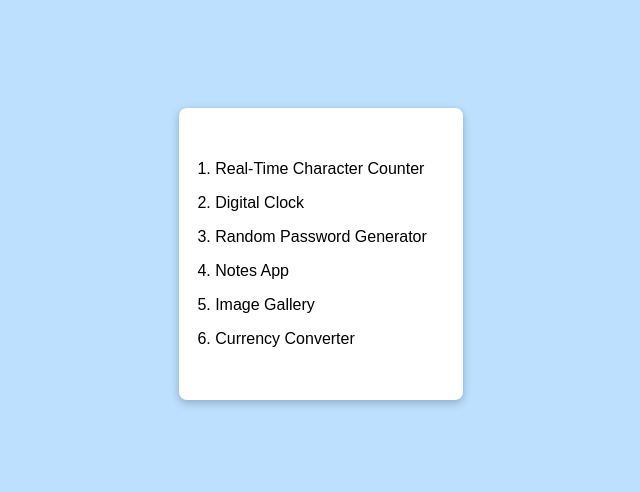
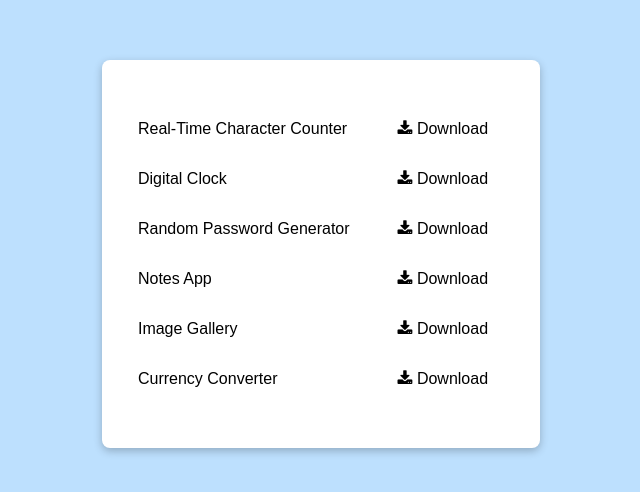
Before and after one commit to Siddharthv97/Exam, a plain HTML site: page index.html in a window 1280 px wide. Shown: the part 146-638 px from the top of the page, without its empty margins (319-959 px from the left). Drawn offline with Linux system fonts and the light colour scheme.

Commit message:
Update index.html
update download button

```diff
--- a/index.html
+++ b/index.html
@@ -5,6 +5,7 @@
     <meta charset="UTF-8">
     <meta name="viewport" content="width=device-width, initial-scale=1.0">
     <title>Document</title>
+    <link rel="stylesheet" href="https://cdnjs.cloudflare.com/ajax/libs/font-awesome/4.7.0/css/font-awesome.min.css">
 
     <style>
         * {
@@ -40,9 +41,17 @@
             list-style: decimal;
         }
 
-        li{
+        li {
             margin: 16px 0;
             text-align: left;
+            display: flex;
+            justify-content: space-between;
+            align-items: center;
+            gap: 2rem;
+        }
+
+        .btn {
+            padding: 8px 16px;
         }
     </style>
 </head>
@@ -51,12 +60,27 @@
     <main>
         <section>
             <ol>
-                <li><a href="./CharacterCounter.html">Real-Time Character Counter</a></li>
-                <li><a href="./DigitalClock.html">Digital Clock</a></li>
-                <li><a href="./RandomPasswordGenerator.html">Random Password Generator</a></li>
-                <li><a href="./NotesApp.html">Notes App</a></li>
-                <li><a href="./ImageGallery.html">Image Gallery</a></li>
-                <li><a href="./CurrencyConverter.html">Currency Converter</a></li>
+                <li><a href="./CharacterCounter.html">Real-Time Character Counter</a> <a href="./CharacterCounter.html"
+                        download="Index.html" class="btn"><i class="fa fa-download"></i> Download</a></li>
+
+                <li><a href="./DigitalClock.html">Digital Clock</a><a href="./DigitalClock.html"
+                        download="Index.html" class="btn"><i class="fa fa-download"></i>
+                        Download</a></li>
+
+                <li><a href="./RandomPasswordGenerator.html">Random Password Generator</a><a
+                        href="./RandomPasswordGenerator.html" download="Index.html" class="btn"><i class="fa fa-download"></i>
+                        Download</a></li>
+
+                <li><a href="./NotesApp.html">Notes App</a><a href="./NotesApp.html" download="Index.html"
+                        class="btn"><i class="fa fa-download"></i>
+                        Download</a></li>
+
+                <li><a href="/ImageGallery.html">Image Gallery</a><a href="./ImageGallery.html"
+                        download="Index.html" class="btn"><i class="fa fa-download"></i>
+                        Download</a></li>
+
+                <li><a href="./CurrencyConverter.html">Currency Converter</a><a href="./CurrencyConverter.html"
+                        download="Index.html" class="btn"><i class="fa fa-download"></i> Download</a></li>
             </ol>
         </section>
     </main>
```
